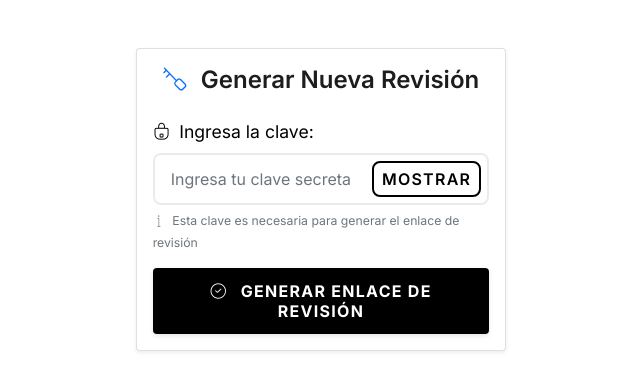
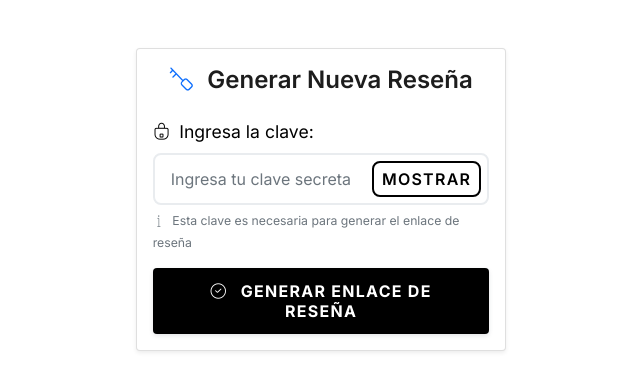
Before and after one commit to RtFTech/reformando-tu-futuro.com, an Astro site: page /new-review in a window 1280 px wide. Shown: the whole page, without its empty margins (319-959 px from the left). Built offline with nearby package versions, Linux system fonts and the light colour scheme; Astro itself is replaced by a stand-in of ours.

Commit message:
typo: change revisión to reseña

```diff
--- a/src/pages/new-review/index.astro
+++ b/src/pages/new-review/index.astro
@@ -15,7 +15,7 @@ const error = searchParams.get("error");
           <div class="card-body">
             <h4 class="card-title text-center mb-4">
               <i class="lni lni-key text-primary me-2"></i>
-              Generar Nueva Revisión
+              Generar Nueva Reseña
             </h4>
 
             <form method="POST" action="/api/create-token" id="review-form">
@@ -47,7 +47,7 @@ const error = searchParams.get("error");
                 <div class="form-text">
                   <small class="text-muted">
                     <i class="lni lni-information me-1"></i>
-                    Esta clave es necesaria para generar el enlace de revisión
+                    Esta clave es necesaria para generar el enlace de reseña
                   </small>
                 </div>
               </div>
@@ -94,7 +94,7 @@ const error = searchParams.get("error");
                     aria-hidden="true"
                     id="loading-spinner"></span>
                   <i class="lni lni-checkmark-circle me-2" id="submit-icon"></i>
-                  Generar Enlace de Revisión
+                  Generar Enlace de Reseña
                 </button>
               </div>
             </form>
```
